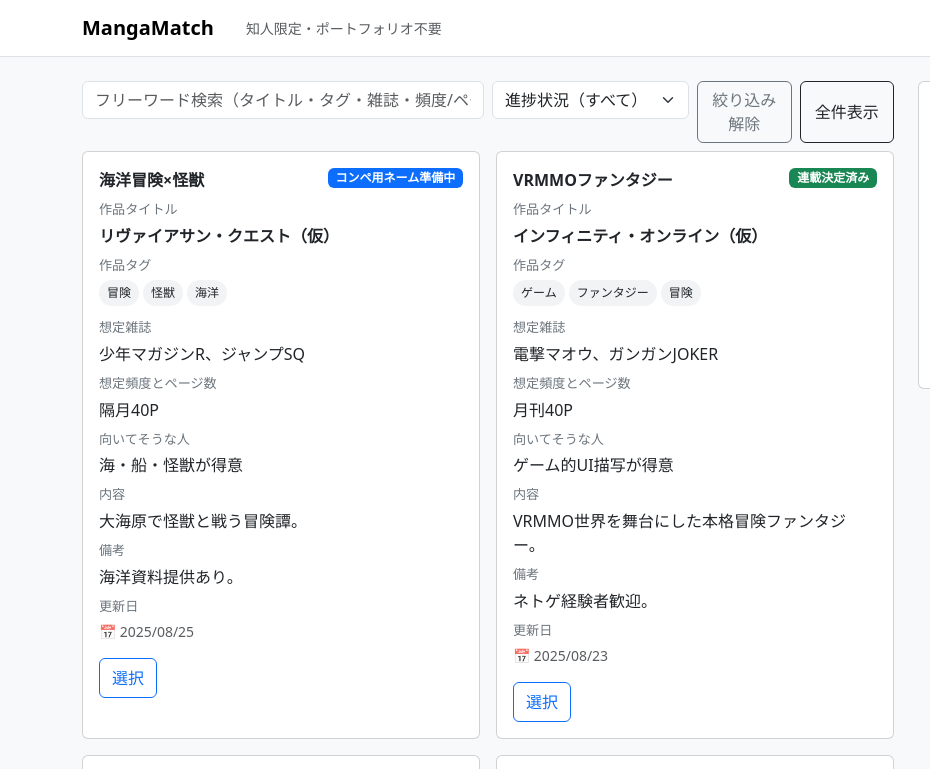
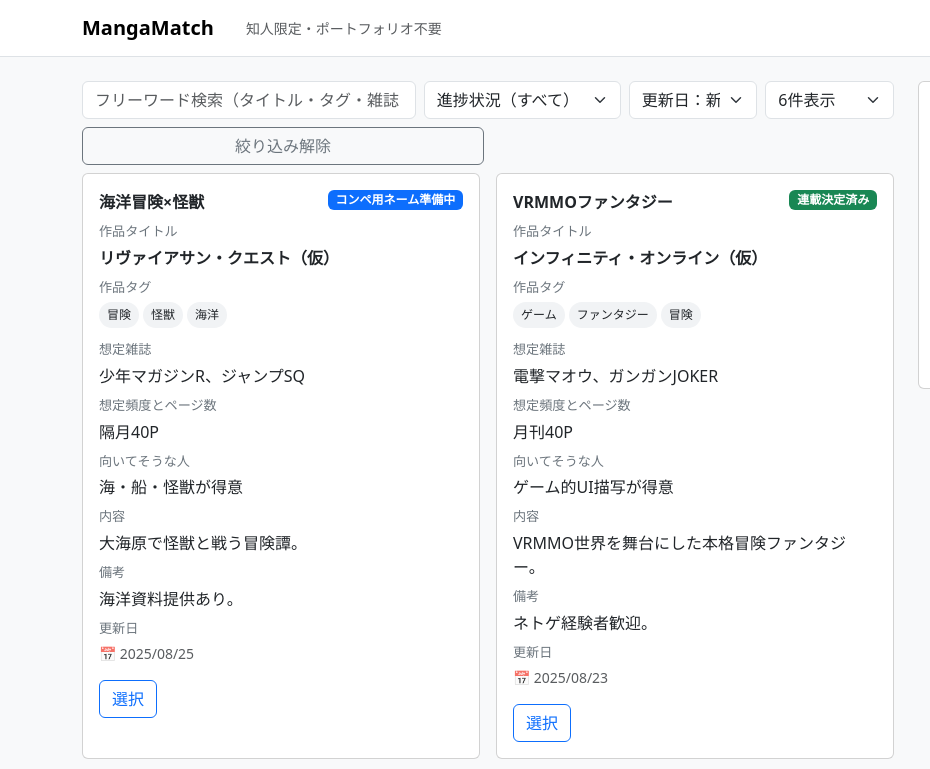
Before and after one commit to fukahorock/mangamatch, a plain HTML site: page frontend/index.html in a window 1280 px wide. Shown: the top 769 px of the page, 0-930 px from the left. Drawn offline with nearby package versions, Linux system fonts and the light colour scheme; grey boxes are pictures that could not be loaded.

Commit message:
update index.html

```diff
--- a/frontend/app.js
+++ b/frontend/app.js
@@ -5,6 +5,8 @@
   const stickyBar = $("#stickyBar");
   const countEl = $("#count");
   const pagerEl = $("#pager");
+  const activeTagBar = $("#activeTagBar");
+  const activeTagEl  = $("#activeTag");
 
   // ログイン表示（デモ）
   const demoName = "（テストユーザー）";
@@ -16,23 +18,14 @@
   const res = await fetch("projects.json", { cache: "no-store" });
   let projects = await res.json();
 
-  // 更新日で新しい順
-  projects.sort((a,b)=> new Date(b.updatedAt) - new Date(a.updatedAt));
-
   // 状態
-  const selected = new Map(); // id -> project
-  let progressFilter = "";    // 進捗のみ
-  let keyword = "";           // フリーワード
-  let tagFilter = "";         // タグクリック絞り込み
-  let showAll = false;        // 全件表示
-  const perPage = 6;
+  const selected = new Map();      // id -> project
+  let progressFilter = "";         // 進捗
+  let keyword = "";                // フリーワード
+  let tagFilter = "";              // タグ
+  let sortOrder = "desc";          // "desc" | "asc"
+  let perPage = 6;                 // 6 | 12 | 24 | Infinity
   let currentPage = 1;
-
-  // UI参照
-  const activeTagBar = $("#activeTagBar");
-  const activeTagEl  = $("#activeTag");
-  const toggleAllBtn = $("#toggleAllBtn");
-  const toggleAllBtnSp = $("#toggleAllBtnSp");
 
   const progressColor = (p)=>({
     "連載決定済み":"success",
@@ -47,6 +40,14 @@
     const d = new Date(iso);
     if(Number.isNaN(d.getTime())) return iso;
     return `${d.getFullYear()}/${String(d.getMonth()+1).padStart(2,"0")}/${String(d.getDate()).padStart(2,"0")}`;
+  }
+
+  function sortByUpdated(items){
+    return items.slice().sort((a,b)=>{
+      const da = new Date(a.updatedAt).getTime();
+      const db = new Date(b.updatedAt).getTime();
+      return sortOrder === "desc" ? (db - da) : (da - db);
+    });
   }
 
   function matches(p){
@@ -64,18 +65,19 @@
   }
 
   function filteredItems(){
-    return projects.filter(matches);
+    const filtered = projects.filter(matches);
+    return sortByUpdated(filtered);
   }
 
   function pagedItems(items){
-    if(showAll) return items;
+    if(!Number.isFinite(perPage)) return items;
     const start = (currentPage-1)*perPage;
     return items.slice(start, start + perPage);
   }
 
   function renderPager(total){
     pagerEl.innerHTML = "";
-    if(showAll) return;
+    if(!Number.isFinite(perPage)) return; // 全件表示のときは非表示
 
     const totalPages = Math.max(1, Math.ceil(total/perPage));
     currentPage = Math.min(currentPage, totalPages);
@@ -98,28 +100,16 @@
       return li;
     };
 
-    const totalPagesNum = Math.max(1, Math.ceil(total/perPage));
     pagerEl.appendChild(mkItem("«", Math.max(1, currentPage-1), currentPage===1));
-    for(let p=1;p<=totalPagesNum;p++){
+    for(let p=1;p<=totalPages;p++){
       pagerEl.appendChild(mkItem(String(p), p, false, p===currentPage));
     }
-    pagerEl.appendChild(mkItem("»", Math.min(totalPagesNum, currentPage+1), currentPage===totalPagesNum));
+    pagerEl.appendChild(mkItem("»", Math.min(totalPages, currentPage+1), currentPage===totalPages));
   }
 
   function render(){
     const itemsAll = filteredItems();
     const items = pagedItems(itemsAll);
-
-    // 上部の「全件表示」ボタン表示制御
-    if(itemsAll.length > perPage){
-      toggleAllBtn?.classList.remove("d-none");
-      toggleAllBtnSp?.classList.remove("d-none");
-    } else {
-      toggleAllBtn?.classList.add("d-none");
-      toggleAllBtnSp?.classList.add("d-none");
-    }
-    toggleAllBtn && (toggleAllBtn.textContent = showAll ? "ページ表示" : "全件表示");
-    toggleAllBtnSp && (toggleAllBtnSp.textContent = showAll ? "ページ表示" : "全件表示");
 
     // リスト描画
     listEl.innerHTML = "";
@@ -128,16 +118,14 @@
 
     items.forEach(p=>{
       const col = document.createElement("div");
-      // 基本2列
-      col.className = "col-12 col-md-6 col-lg-6";
+      col.className = "col-12 col-md-6 col-lg-6"; // 基本2列
 
       const tagsHtml = (p.tags||[]).map(t=>`<span class="mm-chip js-tag" data-tag="${t}">${t}</span>`).join("");
-
-      // 募集終了の表示制御
       const isClosed = (p.progress === "募集終了");
       const badgeClass = isClosed ? "badge-closed" : `text-bg-${progressColor(p.progress)}`;
-      const selectBtnStateClass = selected.has(p.id) ? "btn-primary" : "btn-outline-primary";
-      const selectBtnLabel = selected.has(p.id) ? "✓ 選択中" : "選択";
+      const isSelected = selected.has(p.id);
+      const btnClass = isSelected ? "btn btn-primary" : "btn btn-outline-primary";
+      const btnLabel = isSelected ? "✓ 選択中" : "選択";
       const disabledAttr = isClosed ? "disabled" : "";
 
       col.innerHTML = `
@@ -189,7 +177,7 @@
             </div>
 
             <div class="mt-3 d-flex justify-content-between align-items-center">
-              <button class="btn select-btn ${selectBtnStateClass} js-select" data-id="${p.id}" ${disabledAttr}>${selectBtnLabel}</button>
+              <button class="${btnClass} js-select" data-id="${p.id}" ${disabledAttr}>${btnLabel}</button>
               ${isClosed ? '<span class="small text-muted ms-2">募集終了のため選択不可</span>' : ''}
             </div>
           </div>
@@ -197,7 +185,7 @@
       `;
       listEl.appendChild(col);
 
-      // タグクリック → フィルタ
+      // タグクリック → 絞り込み
       col.querySelectorAll(".js-tag").forEach(el=>{
         el.addEventListener("click", ()=>{
           tagFilter = el.dataset.tag;
@@ -209,20 +197,20 @@
         });
       });
 
-      // 選択ボタン（トグル）
+      // 選択トグル
       const btn = col.querySelector(".js-select");
       if(btn){
         btn.addEventListener("click", ()=>{
           if(selected.has(p.id)) selected.delete(p.id);
           else selected.set(p.id, p);
           updateBar();
-          render(); // ボタン見た目更新のため再描画
+          render(); // 見た目更新
         });
       }
     });
 
     // ページャ
-    renderPager(filteredItems().length);
+    renderPager(itemsAll.length);
   }
 
   function updateBar(){
@@ -231,25 +219,25 @@
     stickyBar.style.display = n ? "block" : "none";
   }
 
-  // 検索・進捗・タグ解除
+  // 入力系イベント
   $("#searchInput").addEventListener("input",(e)=>{ keyword = e.target.value.trim().toLowerCase(); currentPage=1; render(); });
   $("#filterProgress").addEventListener("change",(e)=>{ progressFilter = e.target.value; currentPage=1; render(); });
+  $("#sortOrder").addEventListener("change",(e)=>{ sortOrder = e.target.value; currentPage=1; render(); });
+  $("#pageSize").addEventListener("change",(e)=>{
+    const v = e.target.value;
+    perPage = (v === "all") ? Infinity : parseInt(v,10);
+    currentPage = 1;
+    render();
+  });
   $("#clearFilters").addEventListener("click", ()=>{
     progressFilter=""; keyword=""; tagFilter="";
     $("#searchInput").value=""; $("#filterProgress").value="";
     activeTagBar.classList.add("d-none");
     currentPage=1; render();
   });
-  $("#clearTagBtn").addEventListener("click", ()=>{
-    tagFilter=""; activeTagBar.classList.add("d-none"); currentPage=1; render();
-  });
+  $("#clearTagBtn").addEventListener("click", ()=>{ tagFilter=""; activeTagBar.classList.add("d-none"); currentPage=1; render(); });
 
-  // 全件表示トグル（PC/スマホ）
-  const toggleAll = ()=>{ showAll = !showAll; currentPage = 1; render(); };
-  toggleAllBtn?.addEventListener("click", toggleAll);
-  toggleAllBtnSp?.addEventListener("click", ()=>{ toggleAll(); /* 閉じるのは任意 */ });
-
-  // 送信モーダル（デザインのみ）
+  // モーダル（まとめて送信／デザインのみ）
   const modal = new bootstrap.Modal(document.getElementById("submitModal"));
   $("#openModalBtn").addEventListener("click", ()=>{
     const wrap = document.getElementById("selectedList");
@@ -281,10 +269,10 @@
       noteCommon,
       notesByProject
     });
-    alert(`${selected.size}件をフカホリに伝えました（デザイン版：console出力のみ）`);
+    alert(`${Object.keys(notesByProject).length ? "各作品の一言付きで" : ""}${selected.size}件をフカホリに伝えました（デザイン版）`);
     modal.hide();
   });
 
-  // 初期表示
+  // 初期表示（更新日：新しい順／6件表示）
   render();
 })();
--- a/frontend/index.html
+++ b/frontend/index.html
@@ -17,8 +17,6 @@
     .mm-stickybar{position:fixed;left:0;right:0;bottom:0;z-index:1030;display:none}
     .avatar{width:36px;height:36px;border-radius:50%;object-fit:cover}
     @media (min-width: 992px){ .content-with-nav{display:grid;grid-template-columns:1fr 280px;gap:24px;} }
-    .select-btn.btn { min-height: 40px; }
-    .select-btn.selected { pointer-events: auto; }
     .badge-closed { background: #6c757d !important; }
   </style>
 </head>
@@ -46,12 +44,12 @@
   <main class="container my-4 content-with-nav">
     <!-- メイン列 -->
     <section>
-      <!-- 上部フィルタ -->
+      <!-- 上部フィルタ列 -->
       <div class="row g-2 mb-2">
-        <div class="col-12 col-lg-6">
+        <div class="col-12 col-xl-5">
           <input id="searchInput" class="form-control" placeholder="フリーワード検索（タイトル・タグ・雑誌・頻度/ページ数・向いてそうな人・内容）" />
         </div>
-        <div class="col-7 col-sm-6 col-lg-3">
+        <div class="col-6 col-md-4 col-xl-3">
           <select id="filterProgress" class="form-select">
             <option value="">進捗状況（すべて）</option>
             <option value="連載決定済み">連載決定済み</option>
@@ -61,9 +59,24 @@
             <option value="募集終了">募集終了</option>
           </select>
         </div>
-        <div class="col-5 col-sm-6 col-lg-3 d-flex gap-2">
-          <button id="clearFilters" class="btn btn-outline-secondary w-100">絞り込み解除</button>
-          <button id="toggleAllBtn" class="btn btn-outline-dark d-none d-lg-inline w-100">全件表示</button>
+        <div class="col-6 col-md-4 col-xl-2">
+          <!-- 新規：更新日ソート -->
+          <select id="sortOrder" class="form-select" aria-label="更新日の並び替え">
+            <option value="desc">更新日：新しい順</option>
+            <option value="asc">更新日：古い順</option>
+          </select>
+        </div>
+        <div class="col-6 col-md-4 col-xl-2">
+          <!-- 新規：表示件数プルダウン -->
+          <select id="pageSize" class="form-select" aria-label="1ページの表示件数">
+            <option value="6">6件表示</option>
+            <option value="12">12件表示</option>
+            <option value="24">24件表示</option>
+            <option value="all">全件表示</option>
+          </select>
+        </div>
+        <div class="col-6 col-xl-0 d-grid">
+          <button id="clearFilters" class="btn btn-outline-secondary">絞り込み解除</button>
         </div>
       </div>
 
@@ -128,12 +141,10 @@
         <li class="mb-2"><a href="#" class="link-dark" data-bs-dismiss="offcanvas">よくある質問</a></li>
         <li class="mb-2"><a href="#" class="link-dark" data-bs-dismiss="offcanvas">お問い合わせ</a></li>
       </ul>
-      <hr>
-      <button id="toggleAllBtnSp" class="btn btn-outline-dark w-100">全件表示</button>
     </div>
   </div>
 
-  <!-- 下部：選択バー（ECサイト形式） -->
+  <!-- 下部：選択バー -->
   <div id="stickyBar" class="mm-stickybar bg-white border-top">
     <div class="container py-3 d-flex flex-wrap gap-2 align-items-center justify-content-between">
       <div class="small">選択中: <span id="count" class="fw-bold">0</span> 件</div>
```
